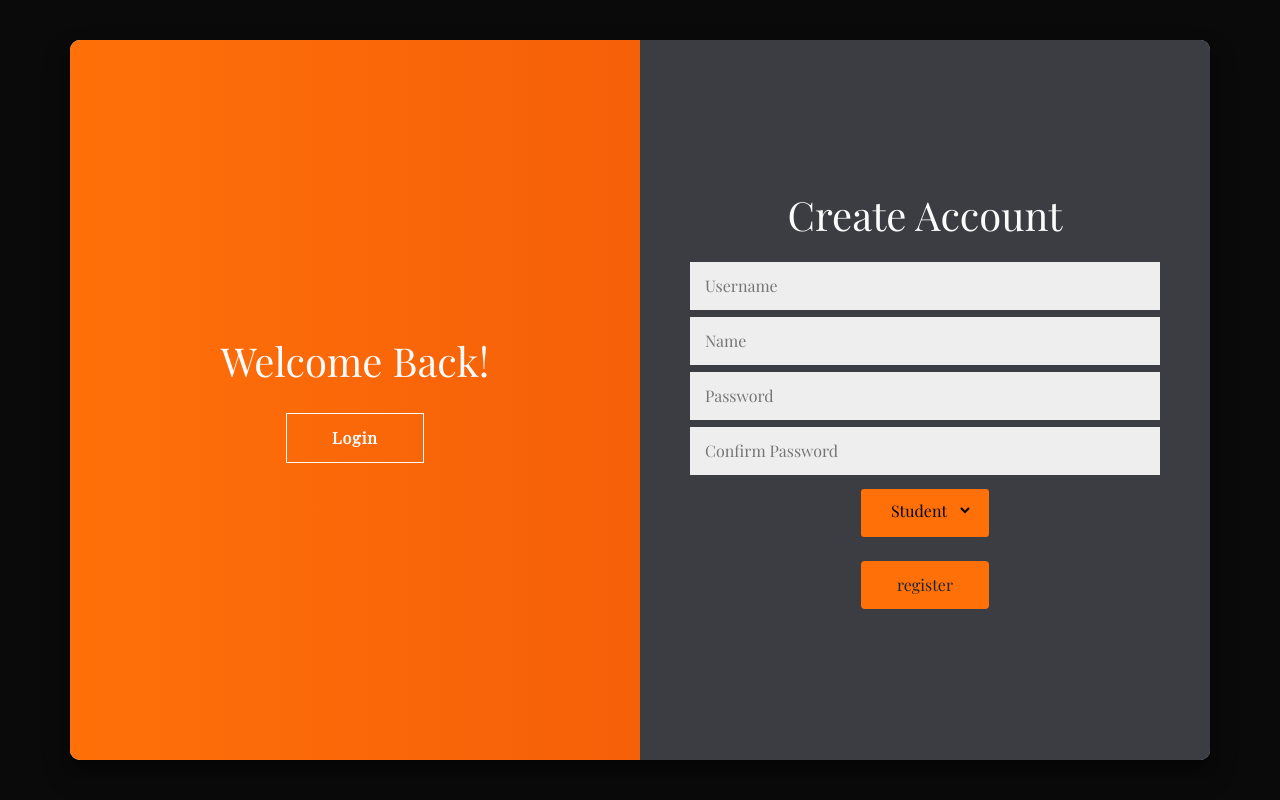
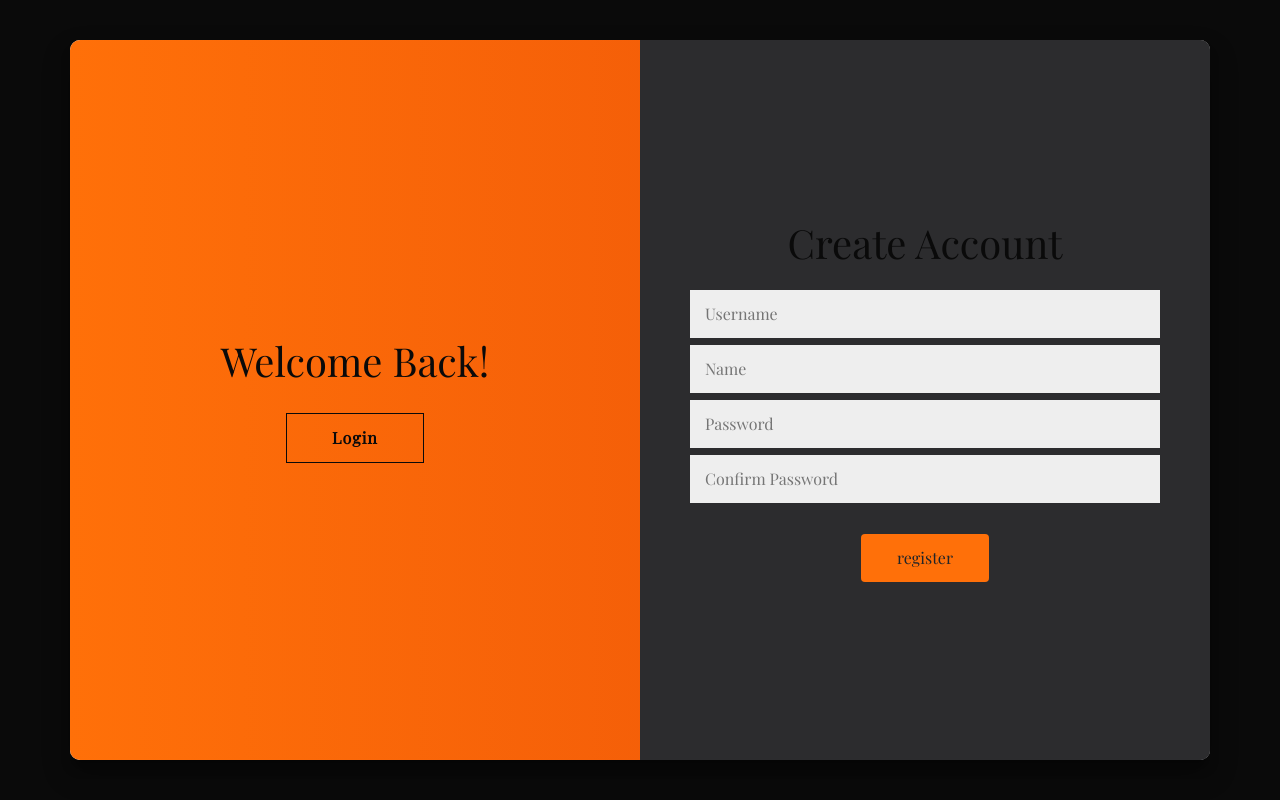
Before and after one commit to sneha2909/prohealth, a Django app: page /webapp/loginregister/ in a window 1280 px wide. Run offline with Django 3.2, Linux system fonts and the light colour scheme; parts of the project's set-up code (start-up, migrations or seed data) failed here and were passed over; some libraries are stand-ins or nearby versions.

Commit message:
urls added

```diff
--- a/webapp/static/webapp/css/loginregister.css
+++ b/webapp/static/webapp/css/loginregister.css
@@ -19,7 +19,7 @@ body {
 h1 {
 	font-weight: bold;
 	margin: 0;
-	color: #fbfbfb;
+	color: #0A0A0A;
 }
 
 h2 {
@@ -81,11 +81,11 @@ button:focus {
 
 button.ghost {
 	background-color: transparent;
-	border-color: #fbfbfb;
+	border-color: #0A0A0A;
 }
 
 form {
-	background-color: #3c3c43;
+	background-color: #2C2C2E;
 	display: flex;
 	align-items: center;
 	justify-content: center;
--- a/webapp/templates/webapp/loginregister.html
+++ b/webapp/templates/webapp/loginregister.html
@@ -32,19 +32,19 @@
         <div class="form-container sign-up-container" style="background-color: #0a0a0a !important;">
             <form method="post">
                 {% csrf_token %}
-                <h1>Create Account</h1>
+                <h1 style="color: #0a0a0a !important;">Create Account</h1>
                 <input name="username" type="text" placeholder="Username" style="margin:15px 7px 7px 7px" required />
                 <input name="name" type="text" placeholder="Name" style="margin-bottom: 7px" required />
                 <input name="password" type="password" placeholder="Password" style="margin-bottom: 7px" required />
                 <input name="con_password" type="password" placeholder="Confirm Password" style="margin-bottom: 7px" required />
-                <div style="border-radius: 0.2rem; background-color: #FF7009;width: 8rem;height: 3rem;border: #FF7009;margin-top:7px;">
+                <!-- <div style="border-radius: 0.2rem; background-color: #FF7009;width: 8rem;height: 3rem;border: #FF7009;margin-top:7px;">
                     <select name="category" style="background-color: #FF7009;border: #FF7009;text-align: center; margin-top: 0.6rem;" >
                         <option value="student" style="background-color: #fbfbfb">Student</option>
                         <option value="school" style="background-color: #fbfbfb">School</option>
                         <option value="counselor" style="background-color: #fbfbfb">Counselor</option>
 
                     </select>
-                </div>
+                </div> -->
                 <br>
                 {% if message %}
                 <div class="alert alert-warning alert-dismissible fade show" role="alert" style="padding-right: 1rem;">
@@ -55,7 +55,7 @@
                   </div>
                   {% endif %}
                 <input style="display: None" name="login" value="login">
-                <input type="submit" name='type' value="register" class="btn" style="width: 8rem;height: 3rem; background-color: #FF7009">
+                <input type="submit" name='type' value="register" class="btn" style="width: 8rem;height: 3rem; background-color: #FF7009;border: #0a0a0a;">
             </form>
         </div>
         <div class="form-container sign-in-container">
@@ -81,7 +81,7 @@
                 <div class=" overlay-panel overlay-left">
                     <h1>Welcome Back!</h1>
                     {% comment %} <img src="{% static 'webapp./img/login-illustration.png' %}" style="height: 300 !important;width:300 !important;"> {% endcomment %}
-                    <button class="ghost" id="signIn"style="margin-top: 20px;">Login</button>
+                    <button class="ghost" id="signIn"style="margin-top: 20px;color: #0a0a0a !important;">Login</button>
                 </div>
                 <div class="overlay-panel overlay-right">
                     <h1>Welcome to ProHealth</h1>
--- a/workout_buddy/urls.py
+++ b/workout_buddy/urls.py
@@ -1,6 +1,13 @@
 from django.urls import path
 from . import views
+from django.conf import settings
+from django.conf.urls.static import static
 
 urlpatterns = [
-
-]
+    path('', views.index, name='index'),
+    path('about/', views.about, name='about'),
+    path('workout/', views.workout, name='workout'),
+    path('friends/', views.friends, name='friends'),
+    path('profile/', views.profile, name='profile'),
+    path('profile_edit/', views.profile_edit, name='profile_edit'),
+] + static(settings.MEDIA_URL, document_root=settings.MEDIA_ROOT)
--- a/workout_tracker/urls.py
+++ b/workout_tracker/urls.py
@@ -1,6 +1,18 @@
-from django.urls import path
+from django.conf.urls import url
 from . import views
 
 urlpatterns = [
-
+    url(r'^$', views.login), # index / login page
+    url(r'^user/register$', views.register), # get register page / register user
+    url(r'^user/login$', views.login), # logs in existing user
+    url(r'^user/logout$', views.logout), # destroys user session
+    url(r'^dashboard$', views.dashboard), # get dashboard
+    url(r'^workout$', views.new_workout), # get workout page / add workout
+    url(r'^workout/(?P<id>\d*)$', views.workout), # get workout / update workout
+    url(r'^workout/(?P<id>\d*)/exercise$', views.exercise), # add exercise
+    url(r'^workout/(?P<id>\d*)/complete$', views.complete_workout), # complete workout
+    url(r'^workout/(?P<id>\d*)/edit$', views.edit_workout), # edit workout
+    url(r'^workout/(?P<id>\d*)/delete$', views.delete_workout), # delete workout
+    url(r'^workouts$', views.all_workouts), # get all workouts
+    url(r'^legal/tos$', views.tos), # get terms of service
 ]
```
